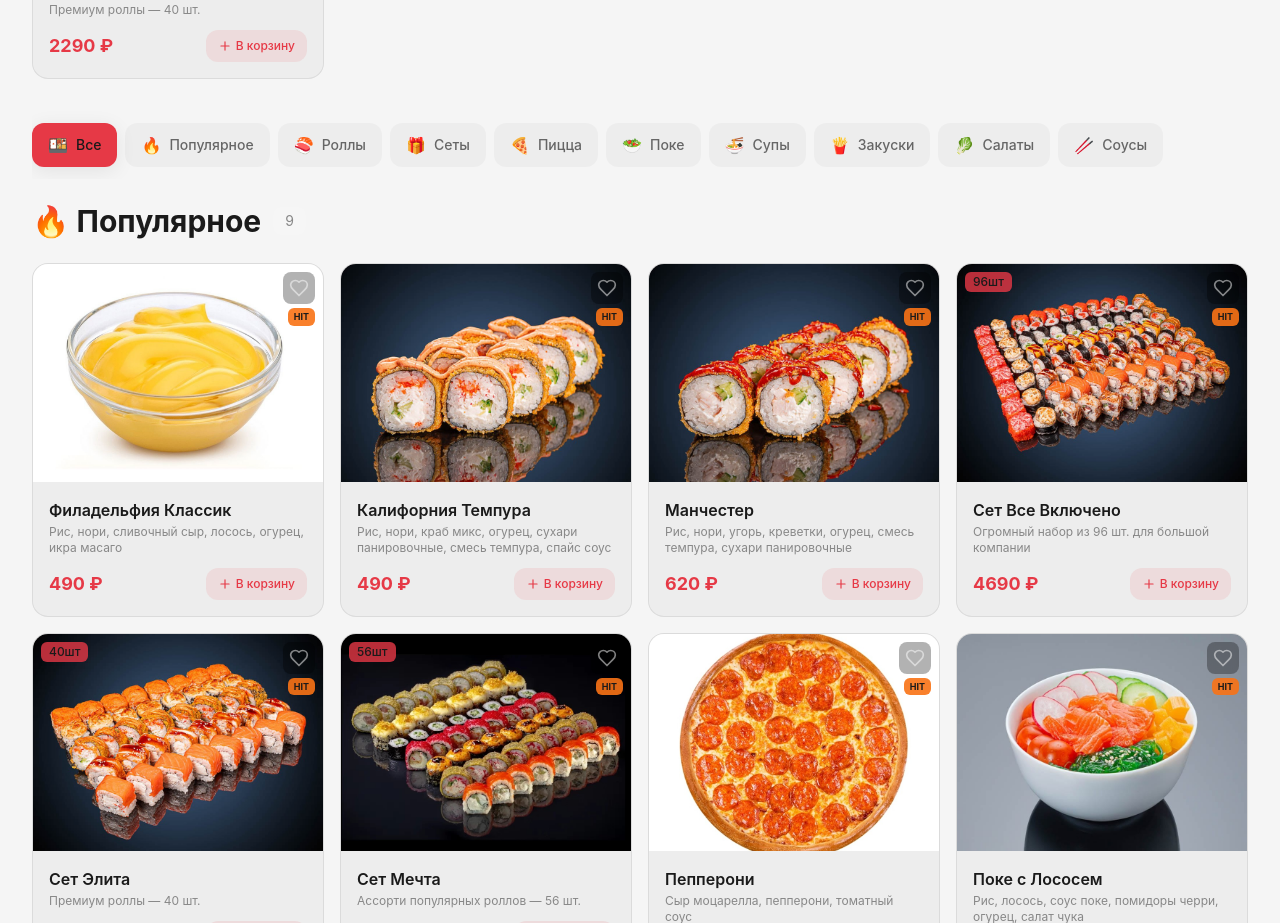
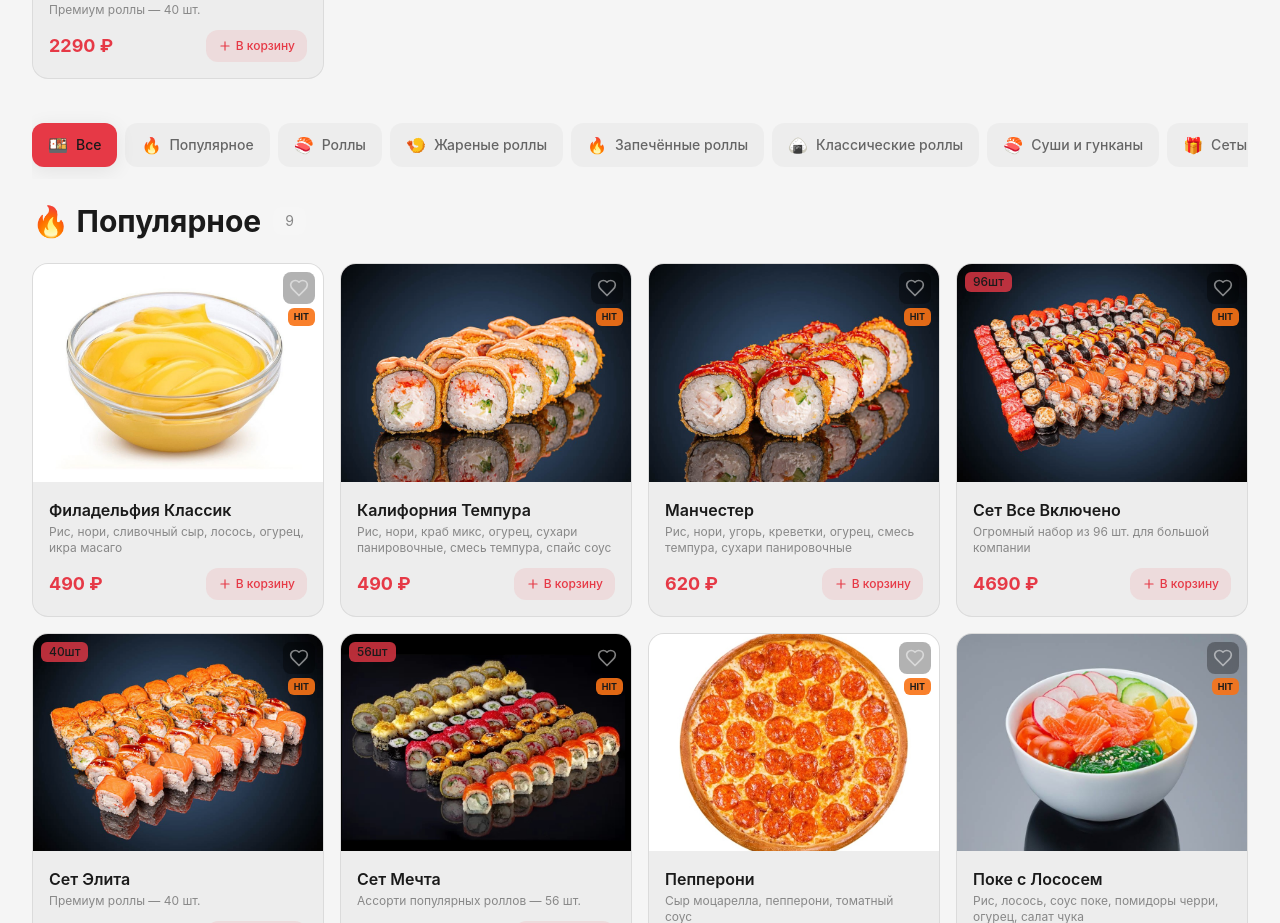
Before and after one commit to ozokdev/sushivkus-website, a Next.js app: page / in a window 1280 px wide. Shown: the part 1940-2863 px from the top of the page. Built offline with nearby package versions, Linux system fonts and the light colour scheme; no server answers.

Commit message:
админка кошулду функция

```diff
--- a/app/admin/menu/page.tsx
+++ b/app/admin/menu/page.tsx
@@ -7,11 +7,15 @@ import { Plus, Pencil, X, Search, RefreshCw, Loader2, Upload, ImageIcon } from "
 
 const API_URL = "https://api.sushivkus.ru/api";
 
-type Category = "all" | "rolls" | "sets" | "pizza" | "poke" | "soups" | "snacks" | "salads" | "sauces";
+type Category = "all" | "rolls" | "fried_rolls" | "baked_rolls" | "classic_rolls" | "sushi_gunkan" | "sets" | "pizza" | "poke" | "soups" | "snacks" | "salads" | "sauces";
 
 const categories: { id: Category; name: string }[] = [
   { id: "all", name: "Все" },
   { id: "rolls", name: "Роллы" },
+  { id: "fried_rolls", name: "Жареные роллы" },
+  { id: "baked_rolls", name: "Запечённые роллы" },
+  { id: "classic_rolls", name: "Классические роллы" },
+  { id: "sushi_gunkan", name: "Суши и гунканы" },
   { id: "sets", name: "Сеты" },
   { id: "pizza", name: "Пицца" },
   { id: "poke", name: "Поке" },
--- a/components/CategoryNav.tsx
+++ b/components/CategoryNav.tsx
@@ -9,6 +9,10 @@ const categoryIcons: Record<Category, string> = {
   all: "🍱",
   popular: "🔥",
   rolls: "🍣",
+  fried_rolls: "🍤",
+  baked_rolls: "🔥",
+  classic_rolls: "🍙",
+  sushi_gunkan: "🍣",
   sets: "🎁",
   pizza: "🍕",
   poke: "🥗",
--- a/components/Menu.tsx
+++ b/components/Menu.tsx
@@ -293,7 +293,7 @@ function ProductCard({
               {currentPrice} ₽
             </span>
             {item.oldPrice && item.oldPrice > currentPrice && (
-              <span className="text-gray-400 text-xs line-through">
+              <span className="text-red-400/70 text-sm md:text-base line-through">
                 {item.oldPrice} ₽
               </span>
             )}
--- a/components/PopularSection.tsx
+++ b/components/PopularSection.tsx
@@ -141,7 +141,7 @@ export default function PopularSection() {
                         {item.price} ₽
                       </span>
                       {item.oldPrice && item.oldPrice > item.price && (
-                        <span className="text-gray-400 text-xs line-through">
+                        <span className="text-red-400/70 text-sm md:text-base line-through">
                           {item.oldPrice} ₽
                         </span>
                       )}
--- a/components/ProductModal.tsx
+++ b/components/ProductModal.tsx
@@ -111,7 +111,7 @@ export default function ProductModal({ product, onClose }: ProductModalProps) {
                       {currentPrice} ₽
                     </span>
                     {product.oldPrice && product.oldPrice > currentPrice && (
-                      <span className="text-gray-400 text-sm line-through">
+                      <span className="text-red-400/70 text-lg line-through">
                         {product.oldPrice} ₽
                       </span>
                     )}
--- a/data/menu.ts
+++ b/data/menu.ts
@@ -1,5 +1,5 @@
 // Категории меню
-export type Category = "all" | "popular" | "rolls" | "sets" | "pizza" | "poke" | "soups" | "snacks" | "salads" | "sauces";
+export type Category = "all" | "popular" | "rolls" | "fried_rolls" | "baked_rolls" | "classic_rolls" | "sushi_gunkan" | "sets" | "pizza" | "poke" | "soups" | "snacks" | "salads" | "sauces";
 
 export interface MenuItem {
   id: number;
@@ -21,6 +21,10 @@ export const categories: { id: Category; name: string }[] = [
   { id: "all", name: "Все" },
   { id: "popular", name: "Популярное" },
   { id: "rolls", name: "Роллы" },
+  { id: "fried_rolls", name: "Жареные роллы" },
+  { id: "baked_rolls", name: "Запечённые роллы" },
+  { id: "classic_rolls", name: "Классические роллы" },
+  { id: "sushi_gunkan", name: "Суши и гунканы" },
   { id: "sets", name: "Сеты" },
   { id: "pizza", name: "Пицца" },
   { id: "poke", name: "Поке" },
```
